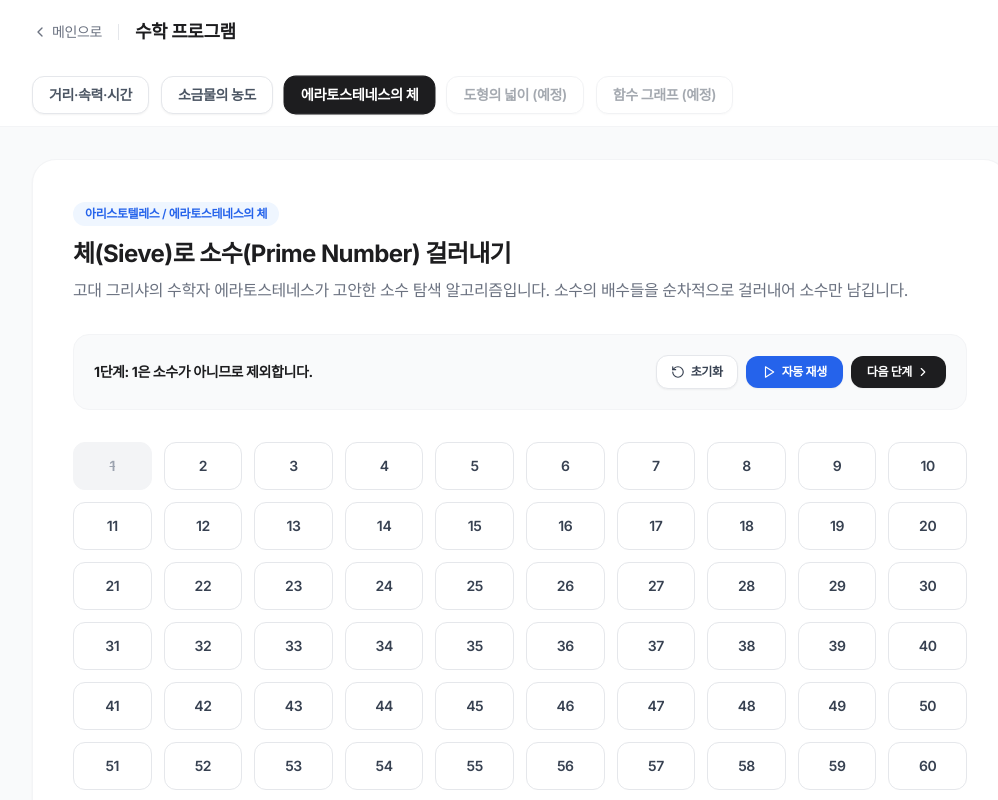
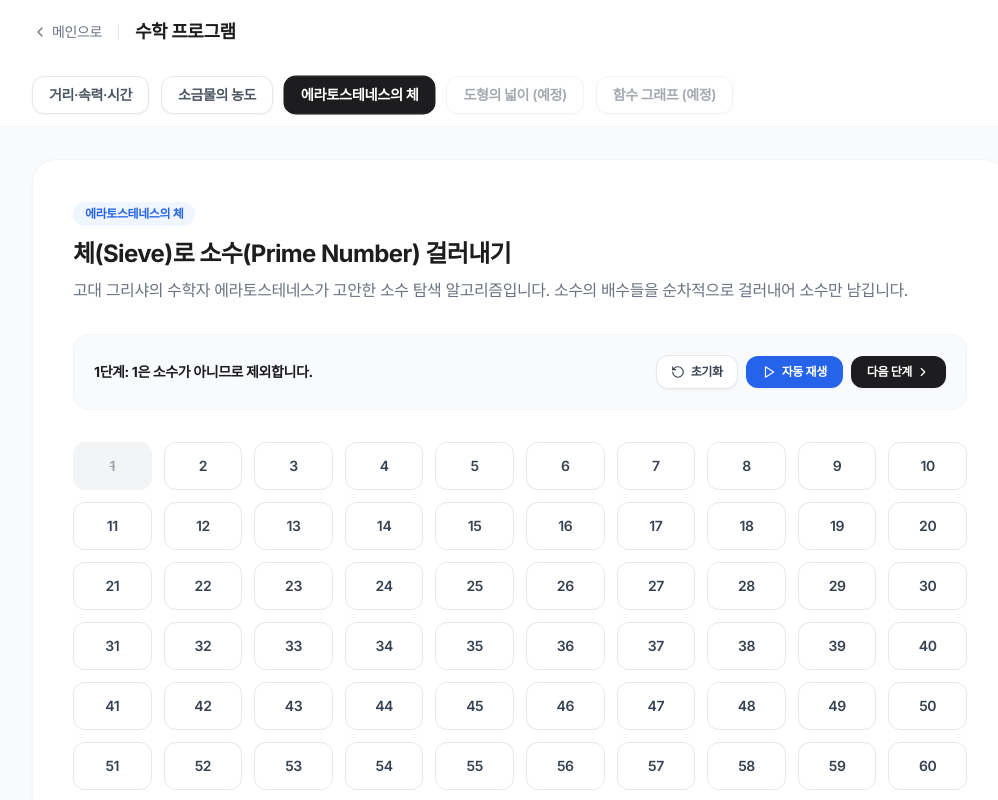
Before and after one commit to joonh0508-cloud/bbh, a Next.js app: page /programs/sieve in a window 1280 px wide. Shown: the top 800 px of the page, without its empty margins (120-1118 px from the left). Built offline with nearby package versions, Linux system fonts and the light colour scheme.

Commit message:
fix: Remove Aristotle reference from Sieve of Eratosthenes page

```diff
--- a/app/programs/sieve/page.tsx
+++ b/app/programs/sieve/page.tsx
@@ -89,7 +89,7 @@ export default function SieveProgram() {
       {/* 헤더 설명 영역 */}
       <div className="text-center md:text-left">
         <div className="inline-flex items-center gap-2 px-3 py-1 rounded-full bg-blue-50 text-blue-600 text-xs font-semibold mb-3">
-          아리스토텔레스 / 에라토스테네스의 체
+          에라토스테네스의 체
         </div>
         <h2 className="text-2xl font-bold tracking-tight text-[#1d1d1f] mb-2">
           체(Sieve)로 소수(Prime Number) 걸러내기
```
